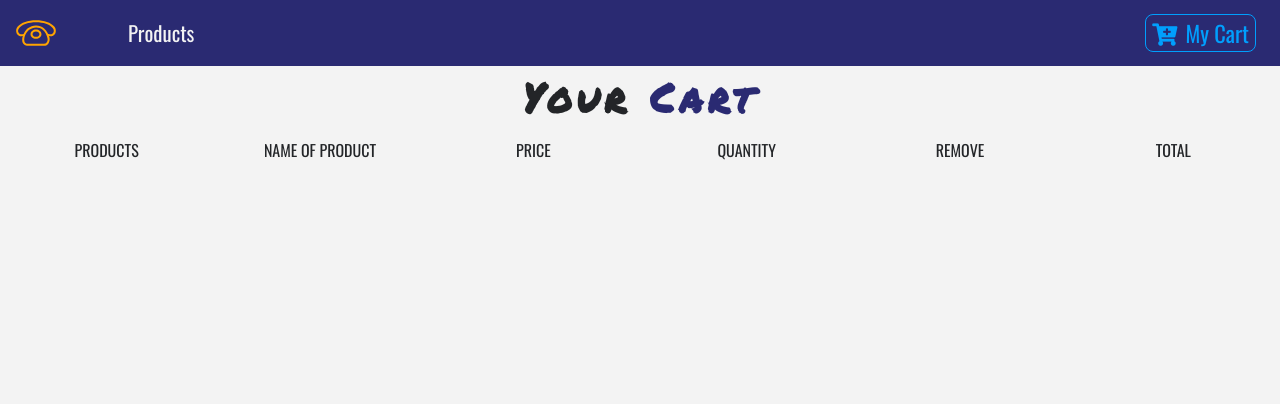
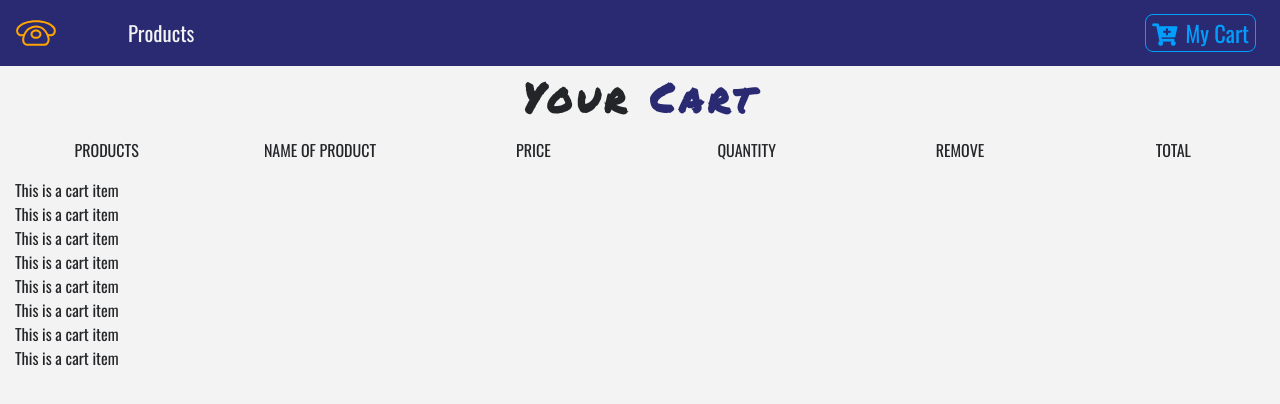
Before and after one commit to AJ0528/Mini-E-Commerce, a React (Create React App) app in the folder mini-ecommerce/: page /cart in a window 1280 px wide. Shown: the top 404 px of the page. Built offline with nearby package versions, Linux system fonts and the light colour scheme.

Commit message:
new changes

```diff
--- a/mini-ecommerce/src/Context.js
+++ b/mini-ecommerce/src/Context.js
@@ -9,7 +9,7 @@ class ProductProvider extends Component {
     state = {
         products:[],
         detailProduct:detailProduct,
-        cart:[],
+        cart:storeProducts,
         modalOpen:false,
         modalProduct:detailProduct,
         cartSubTotal:0,
--- a/mini-ecommerce/src/components/Cart/Cart.js
+++ b/mini-ecommerce/src/components/Cart/Cart.js
@@ -1,13 +1,33 @@
 import React, { Component } from 'react'
 import Title from "../Title";
 import CartColumns from "./CartColumns";
+import EmptyCart from './EmptyCart';
+import {ProductConsumer} from "../../Context";
+import CartList from "./CartList";
 
 export default class Cart extends Component {
   render() {
     return (
     <section>
-      <Title name="your" title="cart" ></Title>
-      <CartColumns />
+      <ProductConsumer>
+        {value =>{
+      const {cart} = value;
+      if(cart.length>0){
+        return(
+          <React.Fragment>
+            <Title name="your" title="cart" />
+            <CartColumns />
+            <CartList value={value} />
+          </React.Fragment>
+        );
+      } else{
+        return <EmptyCart />;
+      }
+        }}
+
+
+      </ProductConsumer>
+
     </section>
 
     );
--- /dev/null
+++ b/mini-ecommerce/src/components/Cart/CartItem.js
@@ -0,0 +1,9 @@
+import React from 'react'
+
+export default function CartItem() {
+    return (
+        <div>
+            This is a cart item
+        </div>
+    )
+}
--- /dev/null
+++ b/mini-ecommerce/src/components/Cart/CartList.js
@@ -0,0 +1,14 @@
+import React from 'react'
+import CartItem from "./CartItem";
+export default function CartList({value}) {
+    const {cart} = value
+    return (
+        <div className="container-fluid">
+            {cart.map(item=>{
+            return <CartItem  key ={item.id} item={item} value= {value}/>
+            })}
+
+
+        </div>
+    );
+}
--- /dev/null
+++ b/mini-ecommerce/src/components/Cart/EmptyCart.js
@@ -0,0 +1,16 @@
+import React from 'react'
+
+export default function EmptyCart() {
+    return (
+    <div className="container mt-5">
+    <div className="row">
+    <div className="col-10 mx-auto text-align-center text-titile">
+
+    <h1>your cart is currently empty</h1>
+
+
+    </div>
+    </div>
+     </div>
+    )
+}
```
